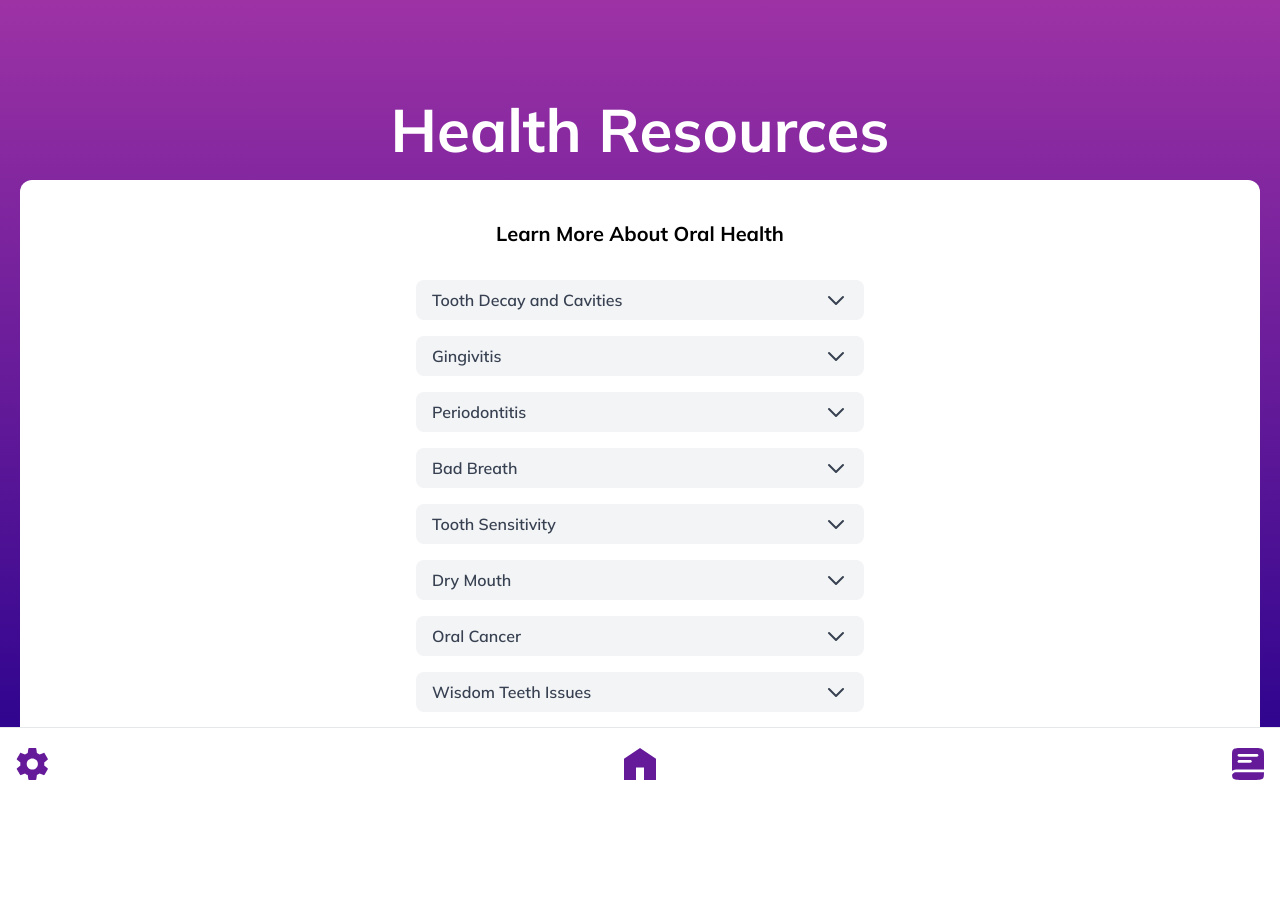
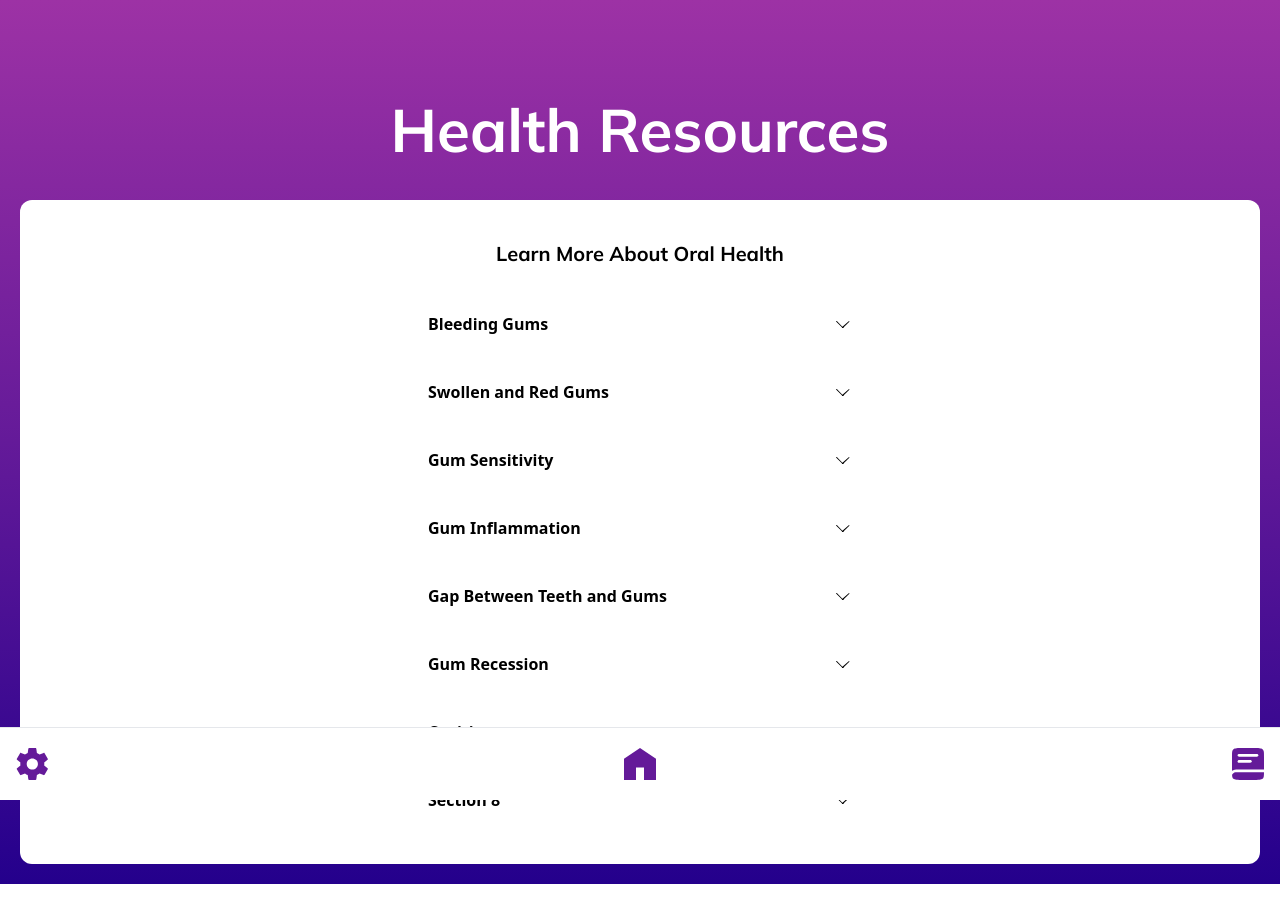
Before and after one commit to WhiteStoneDental/whitestone_IDSP, a Next.js app: page /resources in a window 1280 px wide. Before the commit the page ends 800 px from the top, so only its background shows below. Built offline with nearby package versions, Linux system fonts and the light colour scheme.

Commit message:
remove old resource page

```diff
--- a/src/app/resources/page.tsx
+++ b/src/app/resources/page.tsx
@@ -1,31 +1,10 @@
 import NavBar from "@/components/NavBar";
 import CollapsibleList from "@/components/CollapsibleListItem";
 import LoginButton from "@/components/LoginButton";
+import Accordion from "@/components/Accordion";
 import { twMerge } from 'tailwind-merge';
 
 export default function ResourcePage() {
-   return (
-       <div
-           className={twMerge("flex flex-col p-5 h-screen")}
-           style={{
-               backgroundImage:
-                   "var(--homepage-gradient, linear-gradient(240deg, #24008C, #9D32A5, #641A99))",
-           }}
-       >
-           <div className={twMerge("flex flex-col items-center mt-20 mb-5 font-bold text-6xl text-center text-white")}>
-               Health Resources
-           </div>
-           <div className={twMerge("flex-grow bg-white p-5 rounded-xl overflow-auto")}>
-               <div className={twMerge("text-center font-bold text-xl mt-5 mb-8")}>
-                   Learn More About Oral Health
-               </div>
-               <CollapsibleList />
-           </div>
-           <div>
-               <NavBar/>
-           </div>
-       </div>
-   );
   return (
     <div
       className={twMerge("flex flex-col p-5 mb-5")}
```
